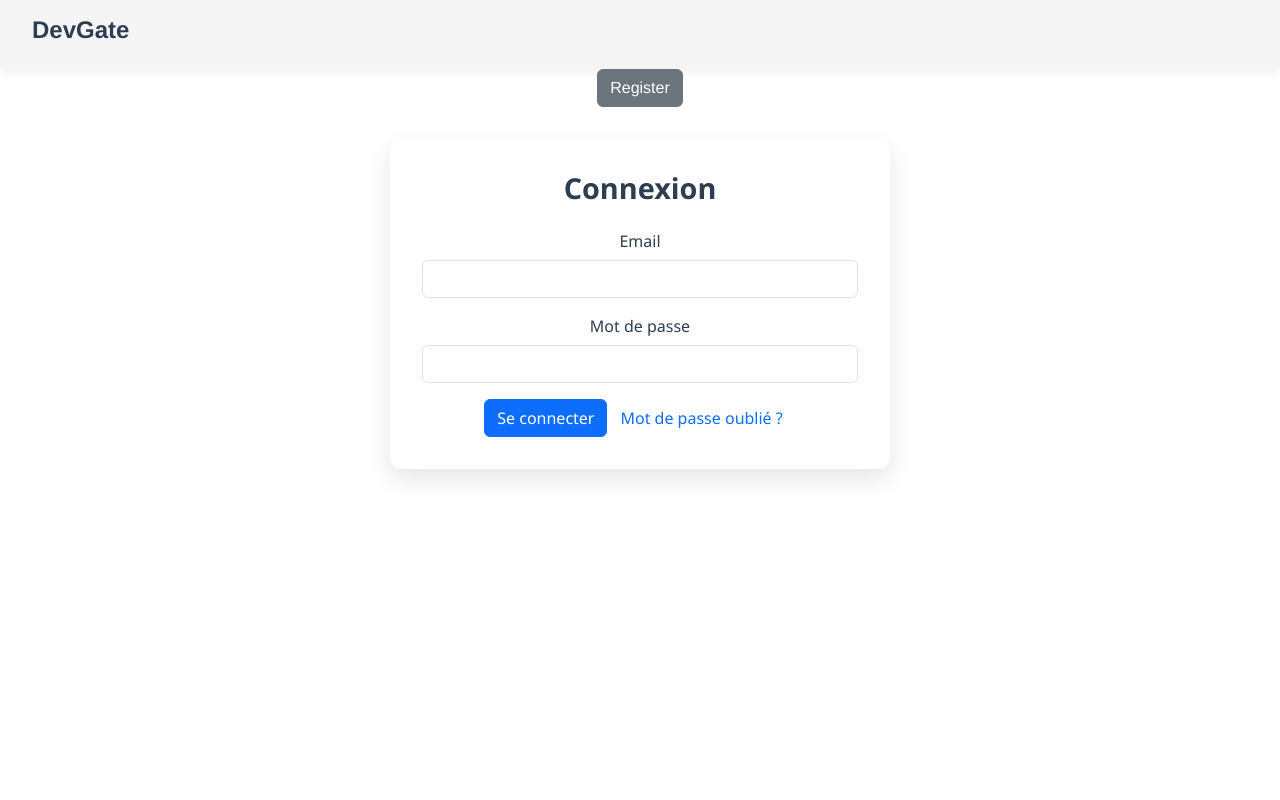
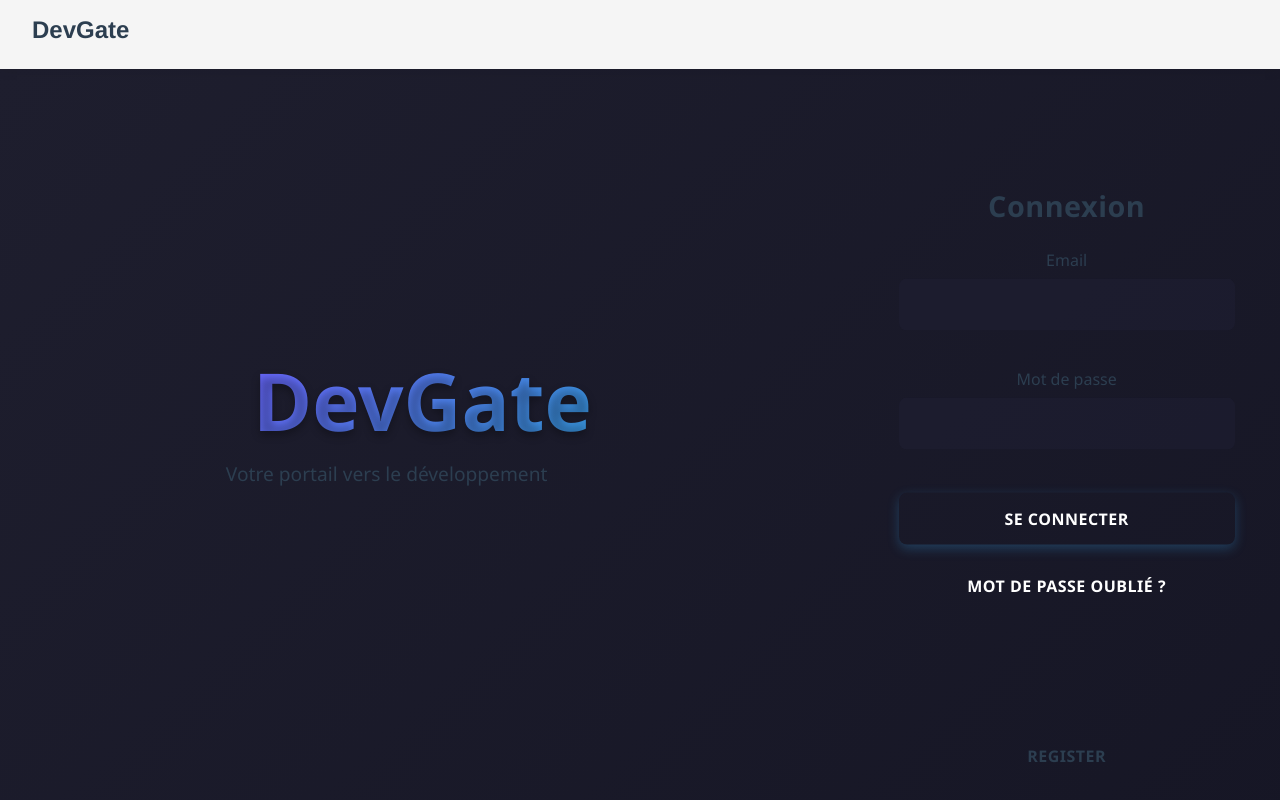
Before and after one commit to 00hiba00/DevGate, a Vue app: page /#/Login in a window 1280 px wide. Shown: the top 800 px of the page. Built offline with nearby package versions, Linux system fonts and the light colour scheme; no server answers; what vue3-apexcharts would draw is missing.

Commit message:
Update AuthForm.vue

```diff
--- a/src/components/AuthForm.vue
+++ b/src/components/AuthForm.vue
@@ -1,10 +1,5 @@
 <template>
-  <router-link to="/Register" v-if="isLogin">
-      <b-button>Register</b-button>
-    </router-link>
-    <router-link to="/Login" v-else>
-      <b-button>Login</b-button>
-    </router-link>
+  <div class="auth-page">
     <div class="auth-container">
       <h2>{{ isLogin ? 'Connexion' : 'Inscription' }}</h2>
       <b-form @submit.prevent="handleSubmit">
@@ -31,12 +26,22 @@
         <b-alert variant="danger" v-if="error" class="mt-3">{{ error }}</b-alert>
       </b-form>
     </div>
+
+    <router-link to="/Register" v-if="isLogin">
+      <b-button>Register</b-button>
+    </router-link>
+    <router-link to="/Login" v-else>
+      <b-button>Login</b-button>
+    </router-link>
+  </div>
 </template>
 
+
 <script setup>
-import { ref } from 'vue'
+import { ref, onMounted, nextTick } from 'vue'
 import { useAuth } from '../composables/useAuth'
 
+// Define props using defineProps
 const props = defineProps({
   isLogin: Boolean
 })
@@ -44,7 +49,7 @@ isLogin: Boolean
 const email = ref('')
 const password = ref('')
 const name = ref('')
-const { login, register, resetPassword, error } = useAuth()
+const { login, register, resetPassword, error, user } = useAuth()
 
 const handleSubmit = async () => {
   if (props.isLogin) {
@@ -62,116 +67,306 @@ if (email.value) {
     alert('Veuillez entrer votre e-mail.')
   }
 }
+
+
+// Dynamically import the CSS after Vue has updated the DOM
+
 </script>
 
 <style scoped>
-.auth-container {
-  max-width: 500px;
-  margin: 2rem auto;
-  padding: 2rem;
-  border-radius: 12px;
-  box-shadow: 0 10px 25px rgba(0, 0, 0, 0.1);
-  background: white;
-  font-family: 'Segoe UI', Tahoma, Geneva, Verdana, sans-serif;
+/* DevGate - Design moderne et sombre */
+
+/* Variables pour les couleurs principales */
+:root {
+  --primary-color: #3498db;
+    --primary-hover: #2980b9;
+    --background-color: #161625;
+    --card-background: #2a2a40;
+    --text-color: #ffffff;
+    --text-secondary: #a4a6b3;
+    --input-background: #1f1f32;
+    --input-border: #3a3a5a;
+    --shadow-color: rgba(0, 0, 0, 0.5);
+    --accent-color: #6c63ff;
+
 }
 
-.auth-container h2 {
-  color: #2c3e50;
-  text-align: center;
-  margin-bottom: 1.5rem;
-  font-weight: 600;
-  font-size: 1.8rem;
+/* Style global */
+.auth-page {
+  background-color: var(--background-color);
+  color: var(--text-color);
+  font-family: 'Segoe UI', Tahoma, Geneva, Verdana, sans-serif;
+  margin: 0;
+  padding: 0;
+  min-height: 100vh;
+  background-image: linear-gradient(135deg, #1e1e2e 0%, #161625 100%);
+  background-size: cover;
+  background-attachment: fixed;
+  display: flex;
+  flex-direction: column;
 }
 
-.b-form-group {
-  margin-bottom: 1.5rem;
+/* Layout en 2 colonnes */
+.auth-page::before {
+  content: "";
+  position: fixed;
+  top: 0;
+  left: 0;
+  width: 66.67%; /* 2/3 de l'écran */
+  height: 100%;
+  background: linear-gradient(135deg, #2a2a40 0%, #1e1e2e 100%);
+  z-index: -1;
+}
+.auth-page > a:first-child {
+    position: absolute;
+    top: 20px;
+    left: 20px;
+    text-decoration: none;
+    color: var(--text-color);
   }
 
-.b-form-group label {
-  display: block;
-  margin-bottom: 0.5rem;
-  color: #2c3e50;
-  font-weight: 500;
+/* Grand logo central à gauche */
+.auth-page::after {
+  content: "DevGate";
+  position: fixed;
+  top: 50%;
+  left: 33%; /* Centre du côté gauche (2/3) */
+  transform: translate(-50%, -50%);
+  font-size: 5rem;
+  font-weight: 700;
+  color: var(--primary-color);
+  text-shadow: 0 4px 8px rgba(0, 0, 0, 0.3);
+  background: linear-gradient(135deg, #6c63ff, #3498db);
+  -webkit-background-clip: text;
+  -webkit-text-fill-color: transparent;
+  z-index: 0;
 }
 
-.b-form-input {
+/* Tagline sous le logo */
+.auth-page > div:first-of-type::before {
+  content: "Votre portail vers le développement";
+  position: fixed;
+  top: calc(50% + 60px); /* Placer la tagline plus bas que le logo */
+  left: -120%;
+  transform: translateX(-50%);
+  font-size: 1.2rem;
+  color: var(--text-secondary);
+  z-index: 0;
+}
+
+/* Conteneur de formulaire */
+.auth-page div:has(> h2) {
   width: 100%;
-  padding: 0.75rem 1rem;
-  border: 1px solid #ddd;
+  max-width: 400px;
+  padding: 2rem;
+  background-color: var(--card-background);
+  border-radius: 16px;
+  box-shadow: 0 8px 30px var(--shadow-color);
+  position: fixed;
+  top: 50%;
+  right: 16.67%; /* Centre du côté droit (1/3) */
+  transform: translate(50%, -50%);
+  animation: fadeIn 0.5s ease-in-out;
+}
+
+/* Titre du formulaire */
+.auth-page h2 {
+  color: var(--text-color);
+  font-size: 1.8rem;
+  font-weight: 600;
+  margin-bottom: 1.5rem;
+  text-align: center;
+  letter-spacing: 0.5px;
+}
+
+/* Styles des labels */
+.auth-page label {
+  display: block;
+  color: var(--text-secondary);
+  font-size: 0.9rem;
+  font-weight: 500;
+  margin-bottom: 0.5rem;
+}
+
+/* Champs de formulaire */
+.auth-page input[type="text"],
+.auth-page input[type="email"],
+.auth-page input[type="password"],
+.auth-page .form-control {
+  width: 100%;
+  padding: 0.9rem 1rem;
+  background-color: var(--input-background);
+  border: 1px solid var(--input-border);
   border-radius: 8px;
+  color: #ffffff;
+  font-size: 1rem;
+  transition: all 0.3s ease;
+  margin-bottom: 1.2rem;
+  box-sizing: border-box;
+  background-color: rgba(31, 31, 50, 0.6); /* Fond plus foncé et semi-transparent */
+}
+
+.auth-page input[type="text"]:focus,
+.auth-page input[type="email"]:focus,
+.auth-page input[type="password"]:focus,
+.auth-page .form-control:focus {
+  color: #ffffff;
+  outline: none;
+  border-color: var(--primary-color);
+  box-shadow: 0 0 0 3px rgba(52, 152, 219, 0.2);
+}
+
+/* Boutons */
+.auth-page button,
+.auth-page .btn,
+.auth-page a.btn {
+  display: inline-block;
+  padding: 0.85rem 1.5rem;
+  font-size: 1rem;
+  font-weight: 600;
+  text-align: center;
+  border: none;
+  border-radius: 8px;
+  cursor: pointer;
+  transition: all 0.3s ease;
+  background-color: var(--primary-color);
+  color: white;
+  text-transform: uppercase;
+  letter-spacing: 0.5px;
+}
+
+.auth-page button:hover,
+.auth-page .btn:hover,
+.auth-page a.btn:hover {
+  background-color: var(--primary-hover);
+  transform: translateY(-2px);
+  box-shadow: 0 4px 12px rgba(52, 152, 219, 0.3);
+}
+
+/* Bouton de connexion spécifique */
+.auth-page button[type="submit"],
+.auth-page .btn-primary {
+  width: 100%;
+  background-color: var(--primary-color);
+  background-image: linear-gradient(135deg, var(--primary-color), var(--accent-color));
+  color: white;
+  margin-top: 0.5rem;
+  margin-bottom: 1rem;
+  box-shadow: 0 4px 12px rgba(52, 152, 219, 0.3);
+}
+
+.auth-page button[type="submit"]:hover,
+.auth-page .btn-primary:hover {
+  background-image: linear-gradient(135deg, var(--primary-hover), #5b52e5);
+}
+
+/* Lien "mot de passe oublié" */
+.auth-page a {
+  color: var(--primary-color);
+  text-decoration: none;
+  font-size: 0.9rem;
+  transition: color 0.2s ease;
+  text-align: center;
+  display: block;
+}
+
+.auth-page a:hover {
+  color: var(--accent-color);
+}
+
+/* Bouton d'inscription */
+.auth-page a:has(>.btn),
+.auth-page a:has(button) {
+  position: fixed;
+  bottom: 20px;
+  right: 16.67%;
+  transform: translateX(50%);
+  z-index: 10;
+}
+
+.auth-page a:has(>.btn) .btn,
+.auth-page a:has(button) button {
+  background-color: transparent;
+  color: var(--text-color);
+  border: 2px solid var(--accent-color);
+  padding: 0.75rem 2rem;
   font-size: 1rem;
   transition: all 0.3s ease;
 }
 
-.b-form-input:focus {
-  border-color: #3498db;
-  box-shadow: 0 0 0 3px rgba(52, 152, 219, 0.2);
-  outline: none;
+.auth-page a:has(>.btn) .btn:hover,
+.auth-page a:has(button) button:hover {
+  background-color: rgba(108, 99, 255, 0.15);
+  color: var(--accent-color);
+  transform: translateY(-2px);
 }
 
-.b-button {
-  width: 100%;
-  padding: 0.75rem;
-  border-radius: 8px;
-  font-weight: 600;
-  transition: all 0.3s ease;
-  cursor: pointer;
+/* Animation de fondu à l'entrée */
+@keyframes fadeIn {
+  from {
+    opacity: 0;
+    transform: translate(50%, -48%);
   }
-
-.b-button[type="submit"] {
-  background-color: #3498db;
-  border: none;
-  color: white;
-  margin-top: 1rem;
-}
-
-.b-button[type="submit"]:hover {
-  background-color: #2980b9;
-}
-
-.b-button[variant="link"] {
-  display: block;
-  text-align: center;
-  margin-top: 1rem;
-  color: #7f8c8d;
-  background: none;
-  border: none;
-  text-decoration: underline;
-}
-
-.b-button[variant="link"]:hover {
-  color: #3498db;
-}
-
-.b-alert {
-  margin-top: 1.5rem;
-  border-radius: 8px;
-  padding: 1rem;
-}
-
-.router-link {
-  display: block;
-  text-align: center;
-  margin-bottom: 1rem;
-}
-
-.router-link .b-button {
-  width: auto;
-  padding: 0.5rem 1.5rem;
-  background-color: #f8f9fa;
-  color: #2c3e50;
-  border: 1px solid #ddd;
-}
-
-.router-link .b-button:hover {
-  background-color: #e9ecef;
-}
-
-@media (max-width: 576px) {
-  .auth-container {
-    margin: 1rem;
-    padding: 1.5rem;
+  to {
+    opacity: 1;
+    transform: translate(50%, -50%);
   }
 }
 
+/* Responsive pour les tablettes et mobiles */
+@media (max-width: 1024px) {
+  .auth-page::before {
+    width: 0; /* Désactive la division en 2 colonnes */
+  }
+
+  .auth-page::after,
+  .auth-page > div:first-of-type::before {
+    display: none; /* Cache le grand logo et la tagline */
+  }
+
+  .auth-page div:has(> h2) {
+    position: relative;
+    top: 120px;
+    right: auto;
+    transform: none;
+    margin: 0 auto;
+  }
+
+  .auth-page a:has(>.btn),
+  .auth-page a:has(button) {
+    position: absolute;
+    bottom: 70px;
+    right: 50%;
+    transform: translateX(50%);
+  }
+}
+
+@media (max-width: 480px) {
+  .auth-page div:has(> h2) {
+    padding: 1.5rem;
+    max-width: 90%;
+  }
+}
+
+/* Forcer le fond sombre même en focus */
+.auth-page input[type="text"]:focus,
+.auth-page input[type="email"]:focus,
+.auth-page input[type="password"]:focus,
+.auth-page .form-control:focus {
+  background-color: rgba(31, 31, 50, 0.6); /* Réaffirme le fond sombre ici */
+  color: #ffffff; /* Ajoute cette ligne pour forcer le texte en blanc */
+  caret-color: var(--text-color); /* Facultatif mais améliore la visibilité du curseur */
+}
+
+/* Corrige le fond blanc lors de l'autocomplétion (Chrome) */
+.auth-page input:-webkit-autofill,
+.auth-page input:-webkit-autofill:hover,
+.auth-page input:-webkit-autofill:focus,
+.auth-page input:-webkit-autofill:active {
+  transition: background-color 9999s ease-in-out 0s;
+  -webkit-text-fill-color: var(--text-color) !important;
+  caret-color: var(--text-color);
+  color: #ffffff;
+  box-shadow: 0 0 0px 1000px rgba(31, 31, 50, 0.6) inset !important;
+}
 </style>
```
Lines whose indentation alone changed are shown as unchanged.
